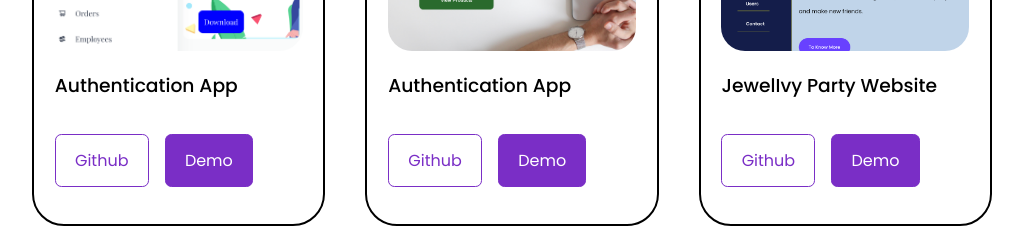
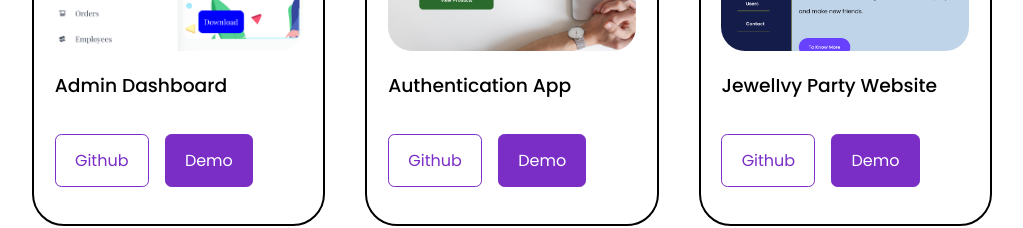
Before and after one commit to Jeweleni/Portfolio, a React (Create React App) app: page / in a window 1280 px wide. Shown: the part 2379-2607 px from the top of the page, without its empty margins (128-1151 px from the left). Built offline with nearby package versions, Linux system fonts and the light colour scheme; a web font is replaced by a local one.

Commit message:
dashboard

```diff
--- a/src/Components/Portfolio/Portfolio.js
+++ b/src/Components/Portfolio/Portfolio.js
@@ -16,7 +16,7 @@ const data =[
     {
         id: 1,
         image: Dashboard,
-        title: "Authentication App",
+        title: "Admin Dashboard",
         github: "https://github.com/Jeweleni/Admin-Dashboard-Application",
         demo: "https://admin-dashboard-application.vercel.app/"
     },
```
